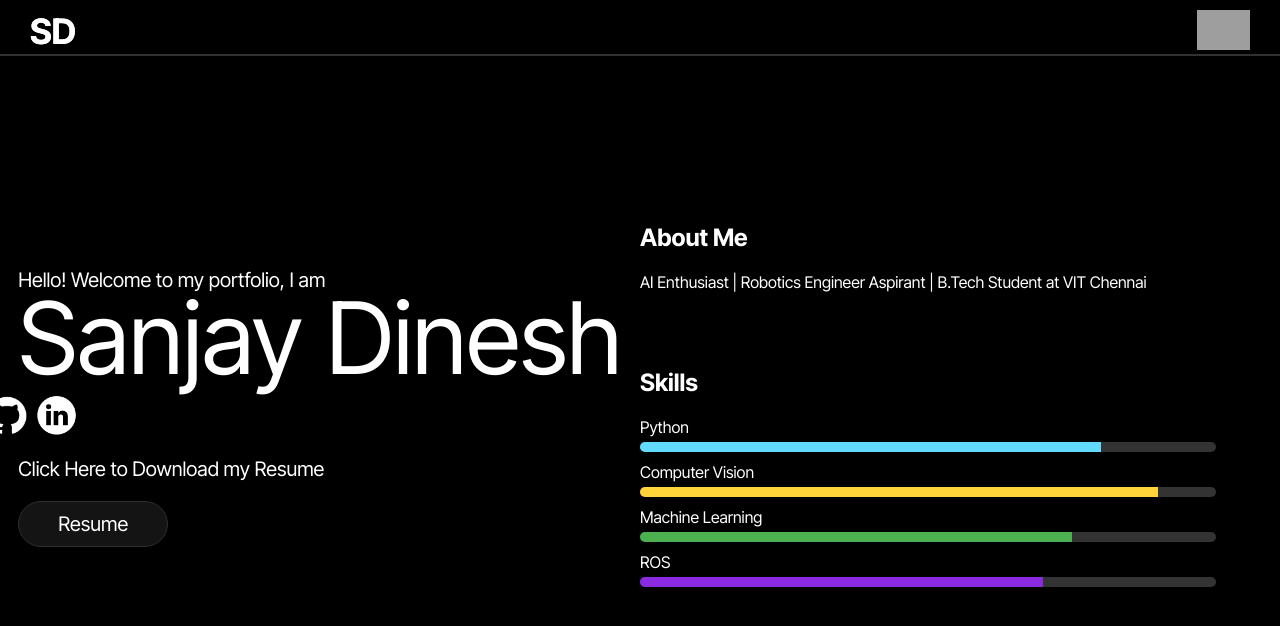
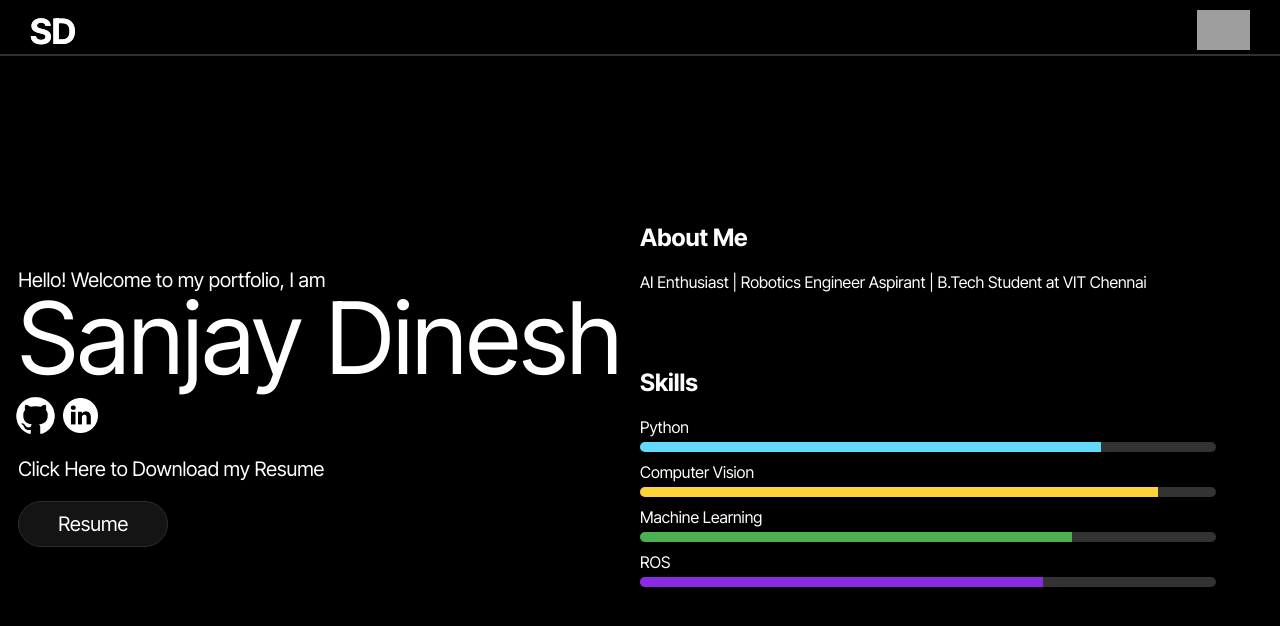
Before and after one commit to sanjaydinesh19/portfolio, a React (Vite) app: page / in a window 1280 px wide. In both pictures the pointer is over the picture 35 px from the left and 415 px from the top of the page. Shown: the top 626 px of the page. Built offline with nearby package versions, Linux system fonts and the light colour scheme; grey boxes are pictures that could not be loaded.

Commit message:
Fixed Hover Effect

```diff
--- a/src/App.css
+++ b/src/App.css
@@ -35,11 +35,6 @@
 
 .social-icons {
   margin-bottom: 20px;
-  transition: transform 0.3s ease-in-out;
-}
-
-.social-icons:hover{
-  transform: scale(1.1);
 }
 
 .resume-button {
@@ -64,6 +59,10 @@
 .social-icon {
   height: 35px;
   cursor: pointer;
+  transition: transform 0.3s ease-in-out;
+}
+.social-icon:hover{
+  transform: scale(1.1);
 }
 .about-section {
   margin-bottom: 20px;
```
